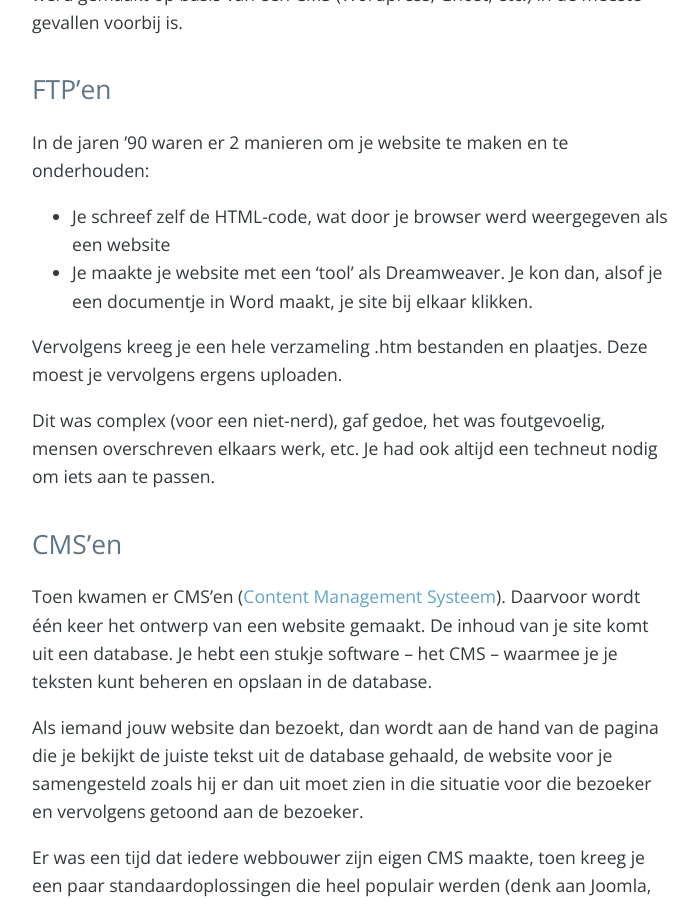
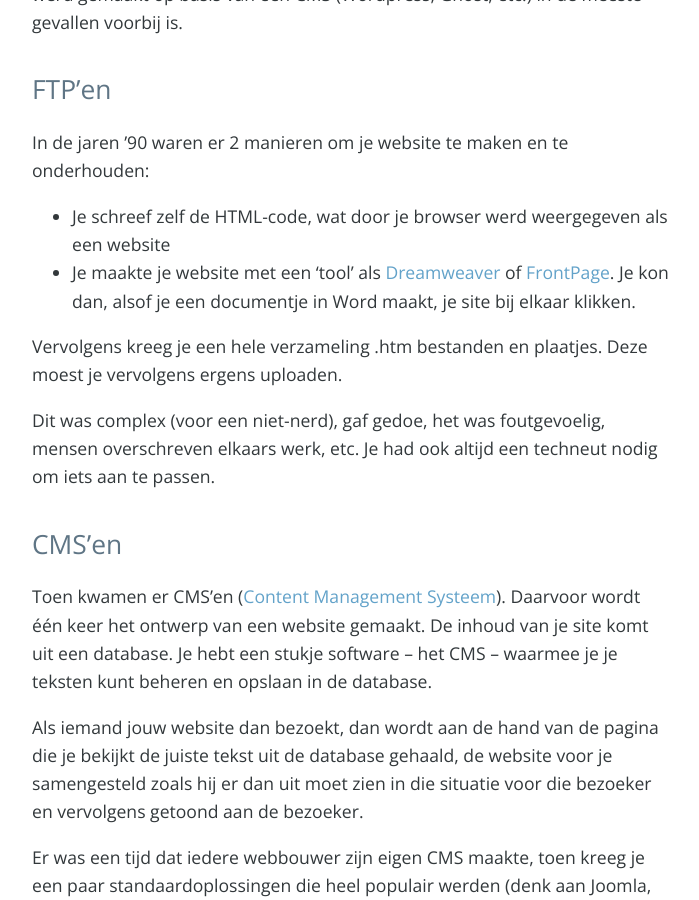
Before and after one commit to rogiervandenberg/rogiervandenberg.nl, a Jekyll site: the page built from _posts/2017-09-09-statische-website.md, in a window 1280 px wide and 900 px high, scrolled down 605 px. Shown: the whole window, without its empty margins (288-987 px from the left). Built offline with Jekyll 4.4.1, drawn with Linux system fonts in a browser that asks for light colours; part of the change alters nothing that is shown; some of the changed text lies outside the part shown.

Commit message:
Add some links

```diff
--- a/_posts/2017-09-09-statische-website.md
+++ b/_posts/2017-09-09-statische-website.md
@@ -7,14 +7,14 @@ Onlangs besloot ik mijn website weer nieuw leven in te blazen, daar kijk je nu n
 ## FTP’en
 In de jaren ’90 waren er 2 manieren om je website te maken en te onderhouden:
 * Je schreef zelf de HTML-code, wat door je browser werd weergegeven als een website
-* Je maakte je website met een ‘tool’ als Dreamweaver. Je kon dan, alsof je een documentje in Word maakt, je site bij elkaar klikken.
+* Je maakte je website met een ‘tool’ als [Dreamweaver][1] of [FrontPage][2]. Je kon dan, alsof je een documentje in Word maakt, je site bij elkaar klikken.
 
 Vervolgens kreeg je een hele verzameling .htm bestanden en plaatjes. Deze moest je vervolgens ergens uploaden.
 
 Dit was complex (voor een niet-nerd), gaf gedoe, het was foutgevoelig, mensen overschreven elkaars werk, etc. Je had ook altijd een techneut nodig om iets aan te passen.
 
 ## CMS’en
-Toen kwamen er CMS’en ([Content Management Systeem][1]). Daarvoor wordt één keer het ontwerp van een website gemaakt. De inhoud van je site komt uit een database. Je hebt een stukje software – het CMS – waarmee je je teksten kunt beheren en opslaan in de database.
+Toen kwamen er CMS’en ([Content Management Systeem][3]). Daarvoor wordt één keer het ontwerp van een website gemaakt. De inhoud van je site komt uit een database. Je hebt een stukje software – het CMS – waarmee je je teksten kunt beheren en opslaan in de database.
 
 Als iemand jouw website dan bezoekt, dan wordt aan de hand van de pagina die je bekijkt de juiste tekst uit de database gehaald, de website voor je samengesteld zoals hij er dan uit moet zien in die situatie voor die bezoeker en vervolgens getoond aan de bezoeker.
 
@@ -46,19 +46,19 @@ Er zijn wél CMS’en voor een statische site. Maar in plaats van dat deze iets
 
 Het is supergoedkoop, deze website kost mij bijvoorbeeld **niets**. Ik betaal alleen voor de domeinnaam. De hosting verloopt via “CDN’s” die mijn site gratis hosten omdat hij zo ‘weinig resources’ kost. Er hoeft immers niets te gebeuren, alleen af en toe een bestandje te worden teruggegeven. Geen database, moeilijke webservers, beveiligingen, etc.
 
-Je bent CMS onafhankelijk. Momenteel gebruik ik mijn computer waarop ik teksten schrijf (in Markdown) en met 1 commando publiceer. Maar ik heb ook al gespeeld met het [Netlify CMS][2] en wil nog gaan kijken naar [Dato][3] en [Forestry.io][4]. Dat zijn online CMS’en, waarin je je content schrijft, zij slaan jouw werk op bij je website-bestanden. Vanaf daar wordt het weer automatisch live gezet (zie ‘Mijn opzet’).
+Je bent CMS onafhankelijk. Momenteel gebruik ik mijn computer waarop ik teksten schrijf (in Markdown) en met 1 commando publiceer. Maar ik heb ook al gespeeld met het [Netlify CMS][4] en wil nog gaan kijken naar [Dato][5] en [Forestry.io][6]. Dat zijn online CMS’en, waarin je je content schrijft, zij slaan jouw werk op bij je website-bestanden. Vanaf daar wordt het weer automatisch live gezet (zie ‘Mijn opzet’). [Zie hier een groot overzicht][7].
 
 ### Nadelen
 Natuurlijk zijn er ook wat nadelen te noemen:
 * Extreem complexe websites, die bijvoorbeeld alternatieve inhoud bij verschillende soorten bezoekers tonen, zijn niet mogelijk. Denk aan webshops, interactieve websites of web-applicaties.
-* Het opzetten van een statische website is initieel wat lastiger dan een account aanmaken op bv. [Wordpress][5], [Ghost][6] of [Wix][7] (waar ik overigens allemaal ervaring mee heb). Het is vergelijkbaar met het starten van een self hosted Wordpress qua complexiteit.
+* Het opzetten van een statische website is initieel wat lastiger dan een account aanmaken op bv. [Wordpress][8], [Ghost][9] of [Wix][10] (waar ik overigens allemaal ervaring mee heb). Het is vergelijkbaar met het starten van een self hosted Wordpress qua complexiteit.
 
 ## Mijn opzet
-Hoe werkt dit alles bij mij? Ik heb mijn site ontwerp (Ja, die is basic, maar voor mijn blog voldoende) gemaakt. Dit heb ik vervolgens in een [Jekyll][8]-project geïmplementeerd. Dat is zo’n *static site generator*. Maar je kunt bv. ook kijken naar [Hugo][9].
+Hoe werkt dit alles bij mij? Ik heb mijn site ontwerp (Ja, die is basic, maar voor mijn blog voldoende) gemaakt. Dit heb ik vervolgens in een [Jekyll][11]-project geïmplementeerd. Dat is zo’n *static site generator*. Maar je kunt bv. ook kijken naar [Hugo][12].
 
-Alle bestandjes van opmaak, plaatjes, etc. en een map met “posts” zijn de ingrediënten voor mijn website. Deze sla ik gratis [online op in mijn GitHub-account][10].
+Alle bestandjes van opmaak, plaatjes, etc. en een map met “posts” zijn de ingrediënten voor mijn website. Deze sla ik gratis [online op in mijn GitHub-account][13].
 
-Ik heb een account by [Netlify][11], deze is gekoppeld aan mijn Github-account. Als er iets wijzigt aan de bron-data van mijn site (een artikel, pagina of design wijziging) en ik sla het op op GitHub, dan maakt Netlify hier automatisch een nieuwe website van en zij zorgen voor de verdere hosting.
+Ik heb een account by [Netlify][14], deze is gekoppeld aan mijn Github-account. Als er iets wijzigt aan de bron-data van mijn site (een artikel, pagina of design wijziging) en ik sla het op op GitHub, dan maakt Netlify hier automatisch een nieuwe website van en zij zorgen voor de verdere hosting.
 
 ![][image-1]
 
@@ -72,20 +72,23 @@ Het enige wat ik dus hoef te doen, is zorgen dat wat ik live wil hebben op de go
 Net hoe het mij uitkomt dus! :)
 
 ## Zonder Netlify
-Het is ook een stukje eenvoudiger te maken, **mits je Jekyll gebruikt** (niet bv. [Hugo of één van de andere vele generators][12]). [GitHub heeft namelijk ingebouwde build-methode voor Jekyll websites][13]. Dat betekent dat je alleen maar hoeft te zorgen dat je content op Github terecht komt, zij zorgen dan voor het builden en hosten. Ook weer kosteloos! En ja, hierbij werkt zo’n static site CMS net zo goed.
+Het is ook een stukje eenvoudiger te maken, **mits je Jekyll gebruikt** (niet bv. [Hugo of één van de andere vele generators][15]). [GitHub heeft namelijk ingebouwde build-methode voor Jekyll websites][16]. Dat betekent dat je alleen maar hoeft te zorgen dat je content op Github terecht komt, zij zorgen dan voor het builden en hosten. Ook weer kosteloos! En ja, hierbij werkt zo’n static site CMS net zo goed.
 
-[1]:	https://nl.wikipedia.org/wiki/Contentmanagementsysteem
-[2]:	https://www.netlifycms.org/
-[3]:	https://www.datocms.com/
-[4]:	https://forestry.io
-[5]:	https://nl.wordpress.com/
-[6]:	https://ghost.org/
-[7]:	https://nl.wix.com/
-[8]:	https://jekyllrb.com/
-[9]:	https://gohugo.io/
-[10]:	https://github.com/rogiervandenberg/rogiervandenberg
-[11]:	https://www.netlify.com/
-[12]:	https://www.staticgen.com/
-[13]:	https://pages.github.com/
+[1]:	https://en.wikipedia.org/wiki/Adobe_Dreamweaver
+[2]:	https://en.wikipedia.org/wiki/Microsoft_FrontPage
+[3]:	https://nl.wikipedia.org/wiki/Contentmanagementsysteem
+[4]:	https://www.netlifycms.org/
+[5]:	https://www.datocms.com/
+[6]:	https://forestry.io
+[7]:	https://headlesscms.org/
+[8]:	https://nl.wordpress.com/
+[9]:	https://ghost.org/
+[10]:	https://nl.wix.com/
+[11]:	https://jekyllrb.com/
+[12]:	https://gohugo.io/
+[13]:	https://github.com/rogiervandenberg/rogiervandenberg
+[14]:	https://www.netlify.com/
+[15]:	https://www.staticgen.com/
+[16]:	https://pages.github.com/
 
 [image-1]:	https://docs.google.com/drawings/d/e/2PACX-1vTSTbHjV3_Tr6sjIvOFkYPNKWSgiAvDUTZUstfrRNYhL-fo3IlUDF-iGu87lr2y2m_6ZdiQsFSzi2mK/pub?w=930&amp;h=607
```
